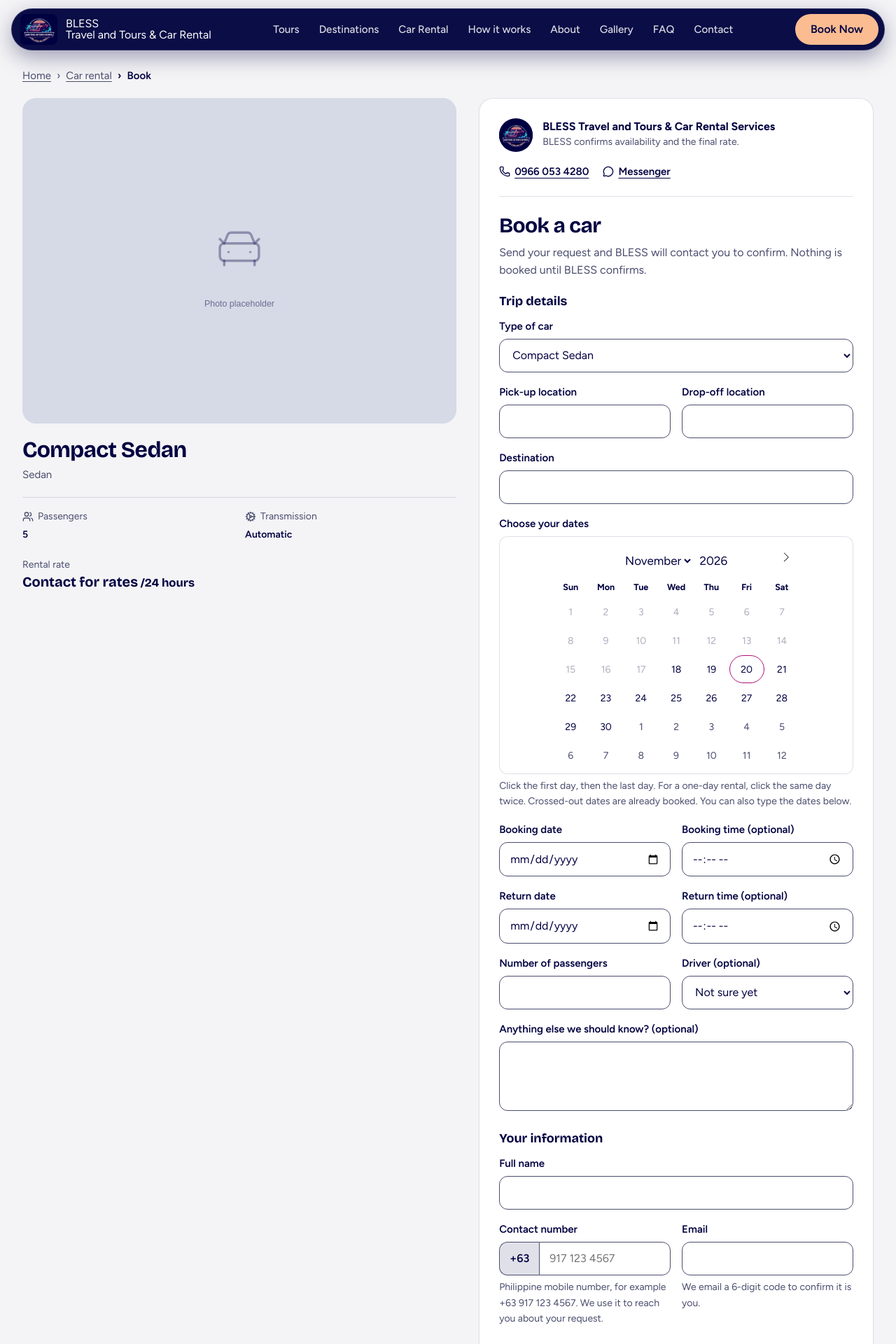
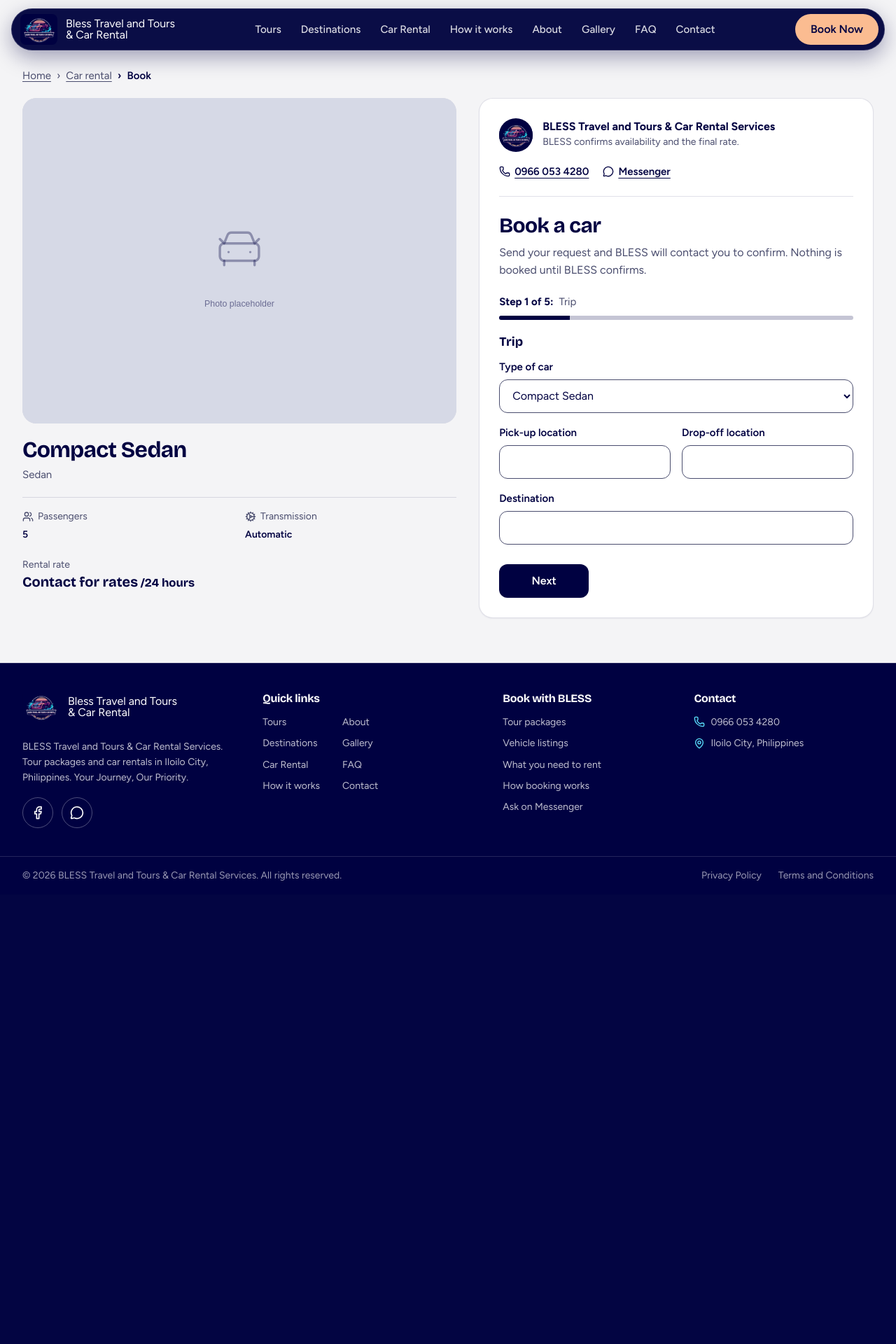
Before and after one commit to devpoohtah/Bless-CarRental, a FastAPI app: page /book/car in a window 1280 px wide. Shown: the top 1920 px of the page at 70% size. After the commit the page ends 1258 px from the top, so only its background shows below. Run offline with FastAPI, Linux system fonts and the light colour scheme; some libraries are stand-ins or nearby versions.

Commit message:
change form to multi-step form, fixed booking form turnstile issue hide destination for now

```diff
--- a/app/api/routes/bookings.py
+++ b/app/api/routes/bookings.py
@@ -44,6 +44,12 @@ MESSENGER_HINT = "message us on Messenger"
 
 def _errors(status_code: int, *messages: str, **extra) -> JSONResponse:
     return JSONResponse({"errors": list(messages)} | extra, status_code=status_code)
+
+
+def _reject(kind: str, *messages: str, **extra) -> JSONResponse:
+    """A 422 the customer can fix or retry. Logged, so the server log says why the request was turned away."""
+    log.info("Booking request rejected (%s): %s", kind, " | ".join(messages))
+    return _errors(422, *messages, **extra)
 
 
 def _client(request: Request) -> str:
@@ -100,17 +106,17 @@ def _submit(request: Request, kind: str, raw: dict, honeypot: str, token: str, a
     if not firebase.is_configured() or not config.integrations.otp_mode:
         return _errors(503, f"Online booking is not available right now. Please {MESSENGER_HINT}.")
     if agree != "yes":
-        return _errors(422, "Please tick the box to agree to the Terms and Conditions and the Privacy Policy.")
+        return _reject(kind, "Please tick the box to agree to the Terms and Conditions and the Privacy Policy.")
     model, build, _create = FORMS[kind]
     data, errors = validate(model, raw)
     if data is None:
-        return _errors(422, *errors)
+        return _reject(kind, *errors)
     if not turnstile.passed(token, client):
-        return _errors(422, "We could not confirm you are human. Please try again.", code="turnstile")
+        return _reject(kind, "We could not confirm you are human. Please try again.", code="turnstile")
     try:
         build(data)  # the same checks as the final save, so mistakes show up before an email is sent
     except FormError as exc:
-        return _errors(422, str(exc))
+        return _reject(kind, str(exc))
     except Exception:
         log.exception("Could not check a website booking request")
         return _errors(503, f"We could not check your request. Please try again in a moment, or {MESSENGER_HINT}.")
--- a/app/api/routes/pages.py
+++ b/app/api/routes/pages.py
@@ -55,8 +55,8 @@ def tours(request: Request) -> HTMLResponse:
 
 @router.get("/favicon.ico", include_in_schema=False)
 async def favicon() -> FileResponse:
-    # Browsers request /favicon.ico on their own; serve the SVG favicon instead of a 404.
-    return FileResponse(STATIC_DIR / "shared" / "img" / "favicon.svg", media_type="image/svg+xml")
+    # Browsers request /favicon.ico on their own; serve the logo instead of a 404.
+    return FileResponse(STATIC_DIR / "shared" / "img" / "bless-logo.webp", media_type="image/webp")
 
 
 def _legal_page(request: Request, template: str) -> HTMLResponse:
--- a/app/main.py
+++ b/app/main.py
@@ -2,7 +2,7 @@ import logging
 import os
 
 from fastapi import FastAPI, Request, HTTPException
-from fastapi.responses import FileResponse, HTMLResponse, RedirectResponse
+from fastapi.responses import FileResponse, HTMLResponse, JSONResponse, RedirectResponse
 from fastapi.staticfiles import StaticFiles
 
 from app.api.routes import admin, admin_bookings, admin_push, admin_services, auth, bookings, pages
@@ -62,6 +62,9 @@ def create_app() -> FastAPI:
     @app.exception_handler(HTTPException)
     async def http_exception_handler(request: Request, exc: HTTPException) -> HTMLResponse:
         status = exc.status_code
+        if isinstance(exc.detail, dict):
+            # Structured detail ({"message", "code"}) is for fetch() callers such as the login page.
+            return JSONResponse({"detail": exc.detail}, status_code=status)
         admin = is_admin_request(request)
         template_dir = "admin/errors" if admin else "customer/errors"
         template = f"{template_dir}/{status}.html"
--- a/app/static/customer/css/booking.css
+++ b/app/static/customer/css/booking.css
@@ -69,3 +69,17 @@
 .swal2-popup { border-radius: var(--radius-lg); font-family: var(--font-body); }
 .swal2-title { font-family: var(--font-display); font-weight: 700; color: var(--ink); }
 .swal2-html-container .swal-list { margin: 0; padding-left: 1.25rem; text-align: left; list-style: disc; color: var(--ink); }
+
+/* Stepped form: progress above the fields, Back and Next below them */
+.stepper { margin-top: 1.25rem; scroll-margin-top: calc(var(--header-h) + 1rem); }
+.stepper__label { display: flex; flex-wrap: wrap; gap: 0 0.5rem; font-size: 0.9375rem; color: var(--muted); }
+.stepper__count { font-weight: 700; color: var(--ink); }
+.stepper__count::after { content: ":"; }
+.stepper__bar { display: block; width: 100%; height: 0.375rem; margin-top: 0.5rem; border: 0; border-radius: 999px; background: var(--line); appearance: none; overflow: hidden; }
+.stepper__bar::-webkit-progress-bar { background: var(--line); }
+.stepper__bar::-webkit-progress-value { background: var(--ink); }
+.stepper__bar::-moz-progress-bar { background: var(--ink); }
+.booking-form fieldset:focus { outline: none; }
+.booking-form__nav { display: flex; gap: 0.75rem; }
+.booking-form__nav .btn { flex: 1; }
+@media (min-width: 40em) { .booking-form__nav .btn { flex: 0 1 auto; min-width: 8rem; } }
--- a/app/static/customer/js/booking.js
+++ b/app/static/customer/js/booking.js
@@ -1,6 +1,7 @@
 // BLESS booking pages (/book/car and /book/tour). The page shows the chosen car or tour, a calendar that
 // crosses out dates BLESS has already approved, and posts the request without leaving the page.
-// After the form is checked, the customer confirms their email with a 6-digit code before anything is saved.
+// The form is a row of steps (the fieldsets marked data-step), one on screen at a time, and the 6-digit email code
+// is the last one: nothing is saved until the customer confirms their email. Without this script every step shows at once.
 // The date inputs hold the real values. The calendar only fills them, so typing a date also works,
 // and the form still works if the calendar script cannot load.
 (() => {
@@ -118,6 +119,93 @@
     }, true);
   }
 
+  // ---- steps ----
+  const steps = [...form.querySelectorAll("fieldset[data-step]")];
+  const multi = steps.length > 1;
+  let finalOnly = form.querySelectorAll("[data-final-only]");
+  const nav = form.querySelector("[data-step-nav]");
+  const backButton = nav.querySelector("[data-step-back]");
+  const nextButton = nav.querySelector("[data-step-next]");
+  const steppers = document.querySelectorAll("[data-stepper]");
+  const CODE_TITLE = "Confirm your email";
+  let step = 0;
+
+  // Turnstile is drawn fresh when the last step opens. A widget drawn inside a hidden step may never make its
+  // token, and the server refuses a booking without one. The Send button stays off until the token arrives.
+  // The api script loads on its own schedule, so wait for it.
+  let challengeBox = form.querySelector(".cf-turnstile");
+  let challengeId = null;
+  let challengeWaiting = false;
+  function drawChallenge(tries = 0) {
+    if (!challengeBox || challengeId !== null) return;
+    if (window.turnstile) {
+      // Throw away whatever the api script drew while the box was hidden, and draw into a fresh one.
+      const fresh = challengeBox.cloneNode(false);
+      fresh.classList.remove("cf-turnstile"); // so the api script does not draw it a second time
+      challengeBox.replaceWith(fresh);
+      challengeBox = fresh;
+      finalOnly = form.querySelectorAll("[data-final-only]");
+      submit.disabled = true;
+      challengeId = window.turnstile.render(fresh, {
+        sitekey: fresh.dataset.sitekey, theme: fresh.dataset.theme,
+        callback: () => { submit.disabled = false; },
+        "expired-callback": () => { submit.disabled = true; },
+        "error-callback": () => { submit.disabled = false; }, // let the server say what is wrong
+      });
+      challengeWaiting = false;
+    } else if (tries < 50) {
+      challengeWaiting = true;
+      setTimeout(() => drawChallenge(tries + 1), 200);
+    }
+  }
+
+  function paintProgress(index, title) { // index counts from 0; the email code is the step after the last fieldset
+    steppers.forEach((el) => {
+      el.hidden = false;
+      el.querySelector(".stepper__count").textContent = `Step ${index + 1} of ${steps.length + 1}`;
+      el.querySelector(".stepper__title").textContent = title;
+      const bar = el.querySelector(".stepper__bar");
+      bar.max = steps.length + 1;
+      bar.value = index + 1;
+    });
+  }
+
+  function showStep(index, { focus = true } = {}) {
+    step = Math.max(0, Math.min(index, steps.length - 1));
+    const last = step === steps.length - 1;
+    steps.forEach((el, i) => { el.hidden = i !== step; });
+    finalOnly.forEach((el) => { el.hidden = !last; });
+    backButton.hidden = step === 0;
+    nextButton.hidden = last;
+    paintProgress(step, steps[step].querySelector("legend").textContent.trim());
+    picker?.redraw(); // the calendar was set up while its step was hidden
+    if (last && !challengeWaiting) drawChallenge();
+    if (focus) {
+      steppers[0].scrollIntoView({ block: "start" });
+      steps[step].focus({ preventScroll: true }); // a screen reader announces the step's legend
+    }
+  }
+
+  const fieldsOf = (el) => [...el.querySelectorAll("input, select, textarea")];
+  const firstProblem = (index) => fieldsOf(steps[index]).find((field) => !field.checkValidity()) || null;
+
+  function goNext() {
+    const bad = firstProblem(step);
+    if (bad) { bad.reportValidity(); return; }
+    hideErrors();
+    showStep(step + 1);
+  }
+
+  if (multi) {
+    // The browser would check every field, hidden steps included, and block Enter and the Send button with
+    // "An invalid form control is not focusable". Each step is checked above instead, and all of them again on send.
+    form.noValidate = true;
+    steps.forEach((el) => { el.tabIndex = -1; });
+    nav.hidden = false;
+    nextButton.addEventListener("click", goNext);
+    backButton.addEventListener("click", () => { hideErrors(); showStep(step - 1); });
+  }
+
   // ---- phone: fixed +63 prefix, digits grouped as 917 123 4567 ----
   const phone = document.getElementById("bk-phone");
   function formatPhone(raw) {
@@ -145,7 +233,8 @@
     }
   }
 
-  const resetChallenge = () => window.turnstile?.reset(); // a Turnstile token works once
+  // A Turnstile token works once: ask for a new one, and keep the button off until it arrives.
+  const resetChallenge = () => { if (challengeId !== null) { submit.disabled = true; window.turnstile?.reset(challengeId); } };
 
   function showDone(data, reference) {
     stopCountdown();
@@ -207,6 +296,7 @@
     codeInput.value = "";
     hideCodeError();
     startCountdown(body.resend_in ?? 60);
+    if (multi) paintProgress(steps.length, CODE_TITLE);
     formView.hidden = true;
     codeView.hidden = false;
     codeInput.focus();
@@ -219,6 +309,7 @@
     codeView.hidden = true;
     formView.hidden = false;
     resetChallenge();
+    if (multi) showStep(step, { focus: false }); // repaint the progress; the customer lands on the last step
     if (messages) showErrors(messages); else hideErrors();
   }
 
@@ -282,7 +373,15 @@
   let sending = false;
   form.addEventListener("submit", async (event) => {
     event.preventDefault();
-    if (sending || !form.reportValidity()) return;
+    // Enter inside a field on an earlier step moves on instead of sending.
+    if (multi && step < steps.length - 1) { goNext(); return; }
+    if (sending) return;
+    if (multi) {
+      // Take the customer to the first step with a problem (they may have gone back and changed something).
+      const index = steps.findIndex((_, i) => firstProblem(i));
+      if (index !== -1) { showStep(index); firstProblem(index).reportValidity(); return; }
+    }
+    if (!form.reportValidity()) return; // the terms checkbox
     sending = true;
     hideErrors();
     setBusy(submit, true);
@@ -304,4 +403,5 @@
 
   showItem();
   setUpCalendar();
+  if (multi) showStep(0, { focus: false });
 })();
--- a/app/templates/admin/base.html
+++ b/app/templates/admin/base.html
@@ -9,7 +9,7 @@
   <meta name="theme-color" content="#000141">
   {# Restores the collapsed sidebar before first paint so the layout does not jump. #}
   <script nonce="{{ csp_nonce }}">try{if(localStorage.getItem("admin-sidebar")==="collapsed")document.documentElement.dataset.sidebar="collapsed"}catch(e){}</script>
-  <link rel="icon" href="{{ static_url('shared/img/favicon.svg') }}" type="image/svg+xml">
+  <link rel="icon" href="{{ static_url('shared/img/bless-logo.webp') }}" type="image/webp">
   {# Same fonts as the customer site; tokens.css falls back to the system stack if they are unreachable. #}
   <link rel="preconnect" href="https://fonts.googleapis.com">
   <link rel="preconnect" href="https://fonts.gstatic.com" crossorigin>
@@ -19,7 +19,7 @@
   <link rel="stylesheet" href="{{ static_url('shared/css/buttons.css') }}">
   <link rel="stylesheet" href="{{ static_url('shared/css/loading.css') }}">
   <link rel="stylesheet" href="{{ static_url('admin/css/admin.css') }}">
-  <link rel="stylesheet" href="https://cdn.jsdelivr.net/npm/sweetalert2@11/dist/sweetalert2.min.css">
+  <link rel="stylesheet" href="https://cdn.jsdelivr.net/npm/sweetalert2@11.26.25/dist/sweetalert2.min.css" integrity="sha384-dCW5imOdApH6OwpFau8cZNKjqVbJYnCA5q+8YsMYP3XwXKsV6Jfz1u6MZLnXaBsS" crossorigin="anonymous">
   {% block head_extra %}{% endblock %}
 </head>
 <body>
@@ -35,7 +35,7 @@
   </main>
   {% include 'admin/components/skeletons.html' %}
   {# Pinned and integrity-checked. admin.js falls back to the browser dialog if this fails to load. #}
-  <script src="https://cdn.jsdelivr.net/npm/sweetalert2@11/dist/sweetalert2.min.js" defer></script>
+  <script src="https://cdn.jsdelivr.net/npm/sweetalert2@11.26.25/dist/sweetalert2.min.js" integrity="sha384-hW8ZCQHtRH+nVOAkHZ4amZvYsAtKn1ZOvMV6dNag1Rb1thWmLZMBKTRxFV0cOxiK" crossorigin="anonymous" defer></script>
   <script src="{{ static_url('admin/js/admin.js') }}" defer></script>
   {# Firebase config for the pending-badge listener (same config used on login page). #}
   {% if firebase_config %}
--- a/app/templates/customer/base.html
+++ b/app/templates/customer/base.html
@@ -19,7 +19,7 @@
   <meta property="og:image:height" content="630">
   <meta property="og:image:alt" content="{{ site.business_name }}">
   <meta name="twitter:card" content="summary_large_image">
-  <link rel="icon" href="{{ static_url('shared/img/favicon.svg') }}" type="image/svg+xml">
+  <link rel="icon" href="{{ static_url('shared/img/bless-logo.webp') }}" type="image/webp">
   {# Fonts degrade gracefully to the system stack in tokens.css if Google Fonts is unreachable. #}
   <link rel="preconnect" href="https://fonts.googleapis.com">
   <link rel="preconnect" href="https://fonts.gstatic.com" crossorigin>
--- a/app/templates/customer/components/booking_fields.html
+++ b/app/templates/customer/components/booking_fields.html
@@ -8,7 +8,7 @@
 {% endmacro %}
 
 {% macro contact_fields() %}
-<fieldset>
+<fieldset data-step>
   <legend>Your information</legend>
   <div class="booking-form__grid">
     <div class="field field--wide">
@@ -21,7 +21,7 @@
         <span class="phone-input__prefix" aria-hidden="true">+63</span>
         <input id="bk-phone" name="customer_phone" type="tel" inputmode="numeric" maxlength="12"
               autocomplete="tel-national" placeholder="917 123 4567" required
-              pattern="9[0-9]{9}"
+              pattern="9[0-9]{2} ?[0-9]{3} ?[0-9]{4}"
               title="A 10-digit mobile number starting with 9, for example 917 123 4567"
               aria-describedby="bk-phone-hint">
       </div>
@@ -35,3 +35,11 @@
   </div>
 </fieldset>
 {% endmacro %}
+
+{# Progress for the stepped form. Hidden until booking.js turns the steps on, so the form still works without it. #}
+{% macro stepper() %}
+<div class="stepper" data-stepper hidden>
+  <p class="stepper__label"><span class="stepper__count"></span><span class="stepper__title"></span></p>
+  <progress class="stepper__bar" max="1" value="0" aria-label="Booking progress"></progress>
+</div>
+{% endmacro %}
--- a/app/templates/customer/components/logo.html
+++ b/app/templates/customer/components/logo.html
@@ -3,8 +3,8 @@
   <!-- your brand logo will go here -->
   <img class="brand__logo" src="{{ static_url('shared/img/bless-logo.webp') }}" alt="" width="56" height="56">
   <span class="brand__text">
-    <span class="brand__name">{{ site.short_name }}</span>
-    <span class="brand__sub">Travel and Tours &amp; Car Rental</span>
+    <span class="brand__name">Bless Travel and Tours</span>
+    <span class="brand__sub">&amp; Car Rental</span>
   </span>
 </a>
 {% endmacro %}
--- a/app/templates/customer/pages/book_base.html
+++ b/app/templates/customer/pages/book_base.html
@@ -2,10 +2,11 @@
    left, BLESS contact card and the form on the right. The pages fill in the summary and the fields.
    Needs: selected (None when nothing can be booked), blocked (dates already taken, per item name), today_iso. #}
 {% extends 'customer/base.html' %}
+{% from 'customer/components/booking_fields.html' import stepper %}
 
 {% block head_extra %}
 <link rel="stylesheet" href="https://cdn.jsdelivr.net/npm/flatpickr@4.6.13/dist/flatpickr.min.css" integrity="sha384-RkASv+6KfBMW9eknReJIJ6b3UnjKOKC5bOUaNgIY778NFbQ8MtWq9Lr/khUgqtTt" crossorigin="anonymous">
-<link rel="stylesheet" href="https://cdn.jsdelivr.net/npm/sweetalert2@11/dist/sweetalert2.min.css">
+<link rel="stylesheet" href="https://cdn.jsdelivr.net/npm/sweetalert2@11.26.25/dist/sweetalert2.min.css" integrity="sha384-dCW5imOdApH6OwpFau8cZNKjqVbJYnCA5q+8YsMYP3XwXKsV6Jfz1u6MZLnXaBsS" crossorigin="anonymous">
 <link rel="stylesheet" href="{{ static_url('customer/css/booking.css') }}">
 {% endblock %}
 
@@ -42,6 +43,7 @@
         <div id="booking-view-form">
           <h1 class="book__title">{{ form_title }}</h1>
           <p class="book__lead">Send your request and BLESS will contact you to confirm. Nothing is booked until BLESS confirms.</p>
+          {{ stepper() }}
 
           <form id="booking-form" class="booking-form" method="post" action="/book/{{ kind }}" data-kind="{{ kind }}" data-today="{{ today_iso }}">
             <input type="hidden" name="csrf_token" value="{{ csrf_token(request) }}">
@@ -57,10 +59,10 @@
             </div>
 
             {% if turnstile_site_key %}
-            <div class="cf-turnstile" data-sitekey="{{ turnstile_site_key }}" data-theme="light"></div>
+            <div class="cf-turnstile" data-final-only data-sitekey="{{ turnstile_site_key }}" data-theme="light"></div>
             {% endif %}
 
-            <div class="booking-form__actions">
+            <div class="booking-form__actions" data-final-only>
               <p class="booking-form__legal">This is a request only. Nothing is booked until BLESS approves it and emails you.</p>
               <label class="booking-form__agree">
                 <input type="checkbox" name="agree" value="yes" required>
@@ -69,12 +71,19 @@
               <button type="submit" class="btn btn--primary btn--lg btn--block" data-busy-label="Sending…">Send booking request</button>
               <p class="booking-form__alt">Prefer to chat? <a class="link" href="{{ site.messenger_url }}" target="_blank" rel="noopener noreferrer">Message us on Messenger<span class="sr-only"> (opens in a new tab)</span></a></p>
             </div>
+
+            {# Shown by booking.js. Without it the whole form is one page. #}
+            <div class="booking-form__nav" data-step-nav hidden>
+              <button type="button" class="btn btn--outline" data-step-back>Back</button>
+              <button type="button" class="btn btn--primary" data-step-next>Next</button>
+            </div>
           </form>
         </div>
 
         <div id="booking-view-code" tabindex="-1" hidden>
           <h1 class="book__title" id="booking-code-title">Enter your code</h1>
           <p class="book__lead">We sent a 6-digit code to <strong data-code-email></strong>. It expires in 10 minutes. Check your spam folder if it does not arrive.</p>
+          {{ stepper() }}
           <p class="booking-code__test" data-code-test hidden>Test mode: no email was sent. Use <strong data-code-test-value></strong>.</p>
           <form id="code-form" class="booking-form" novalidate>
             <input type="hidden" name="csrf_token" value="{{ csrf_token(request) }}">
@@ -130,6 +139,6 @@
 {% if turnstile_site_key %}<script src="https://challenges.cloudflare.com/turnstile/v0/api.js" async defer></script>{% endif %}
 <script src="https://cdn.jsdelivr.net/npm/flatpickr@4.6.13/dist/flatpickr.min.js" integrity="sha384-5JqMv4L/Xa0hfvtF06qboNdhvuYXUku9ZrhZh3bSk8VXF0A/RuSLHpLsSV9Zqhl6" crossorigin="anonymous" defer></script>
 {# Same pinned, integrity-checked build as the admin. booking.js shows its errors in the inline boxes if this fails to load. #}
-<script src="https://cdn.jsdelivr.net/npm/sweetalert2@11/dist/sweetalert2.min.js" defer></script>
+<script src="https://cdn.jsdelivr.net/npm/sweetalert2@11.26.25/dist/sweetalert2.min.js" integrity="sha384-hW8ZCQHtRH+nVOAkHZ4amZvYsAtKn1ZOvMV6dNag1Rb1thWmLZMBKTRxFV0cOxiK" crossorigin="anonymous" defer></script>
 <script src="{{ static_url('customer/js/booking.js') }}" defer></script>
 {% endblock %}
--- a/app/templates/customer/pages/book_car.html
+++ b/app/templates/customer/pages/book_car.html
@@ -33,8 +33,8 @@
 {% endblock %}
 
 {% block fields %}
-<fieldset>
-  <legend>Trip details</legend>
+<fieldset data-step>
+  <legend>Trip</legend>
   <div class="booking-form__grid">
     <div class="field field--wide">
       <label for="bk-item">Type of car</label>
@@ -59,6 +59,11 @@
       <label for="bk-destination">Destination</label>
       <input id="bk-destination" name="destination" type="text" maxlength="200" autocomplete="off" required>
     </div>
+  </div>
+</fieldset>
+<fieldset data-step>
+  <legend>Dates</legend>
+  <div class="booking-form__grid">
     {{ calendar('Click the first day, then the last day. For a one-day rental, click the same day twice.') }}
     <div class="field">
       <label for="bk-start">Booking date</label>
@@ -76,6 +81,11 @@
       <label for="bk-end-time">Return time (optional)</label>
       <input id="bk-end-time" name="end_time" type="time">
     </div>
+  </div>
+</fieldset>
+<fieldset data-step>
+  <legend>Passengers and extras</legend>
+  <div class="booking-form__grid">
     <div class="field">
       <label for="bk-people">Number of passengers</label>
       <input id="bk-people" name="passengers" type="number" inputmode="numeric" min="1" max="{{ selected.seats or 60 }}" required>
--- a/app/templates/customer/pages/home.html
+++ b/app/templates/customer/pages/home.html
@@ -17,7 +17,7 @@
 {% include 'customer/sections/hero.html' %}
 {% include 'customer/sections/services.html' %}
 {% include 'customer/sections/tours.html' %}
-{% include 'customer/sections/destinations.html' %}
+{# {% include 'customer/sections/destinations.html' %} #}
 {% include 'customer/sections/car_rental.html' %}
 {% include 'customer/sections/how_it_works.html' %}
 {% include 'customer/sections/why_us.html' %}
@@ -30,7 +30,7 @@
 
 {% block dialogs %}
 {{ tour_dialogs(tours) }}
-{% for dest in destinations %}
+{# {% for dest in destinations %}
 {{ detail_dialog('destination-' ~ dest.id, dest.name, dest.region, dest.photo, dest.description, [], dest.is_sample) }}
-{% endfor %}
+{% endfor %} #}
 {% endblock %}
--- a/app/templates/customer/sections/services.html
+++ b/app/templates/customer/sections/services.html
@@ -6,8 +6,8 @@
       <p class="section__lead">Book a tour, rent a vehicle, or do both with the same local business.</p>
     </div>
     <div class="service-cards">
-      {{ service_tile('#tours', 'Travel tour packages', 'Tour packages and destinations to explore.', 'View tours', 'customer/img/services/service-tours-placeholder.svg', 'Placeholder image for travel tour packages') }}
-      {{ service_tile('#car-rental', 'Car rental services', 'Vehicles for getting around on your own schedule.', 'View vehicles', 'customer/img/services/service-car-rental-placeholder.svg', 'Placeholder image for car rental services') }}
+      {{ service_tile('#tours', 'Travel tour packages', 'Tour packages and destinations to explore.', 'View tours', 'customer/img/services/tourpackage.webp', 'Placeholder image for travel tour packages') }}
+      {{ service_tile('#car-rental', 'Car rental services', 'Vehicles for getting around on your own schedule.', 'View vehicles', 'customer/img/services/carservice.webp', 'Placeholder image for car rental services') }}
     </div>
   </div>
 </section>
```
Also changed, not shown: app/core/security.py (+4 -3 lines), app/core/templating.py (+6 -1 lines), app/templates/customer/pages/book_tour.html (+7 -2 lines), tests/test_regressions.py (added, +48 -0 lines), app/static/customer/img/services/carservice.webp (added), app/static/customer/img/services/tourpackage.webp (added), 1 other file.
